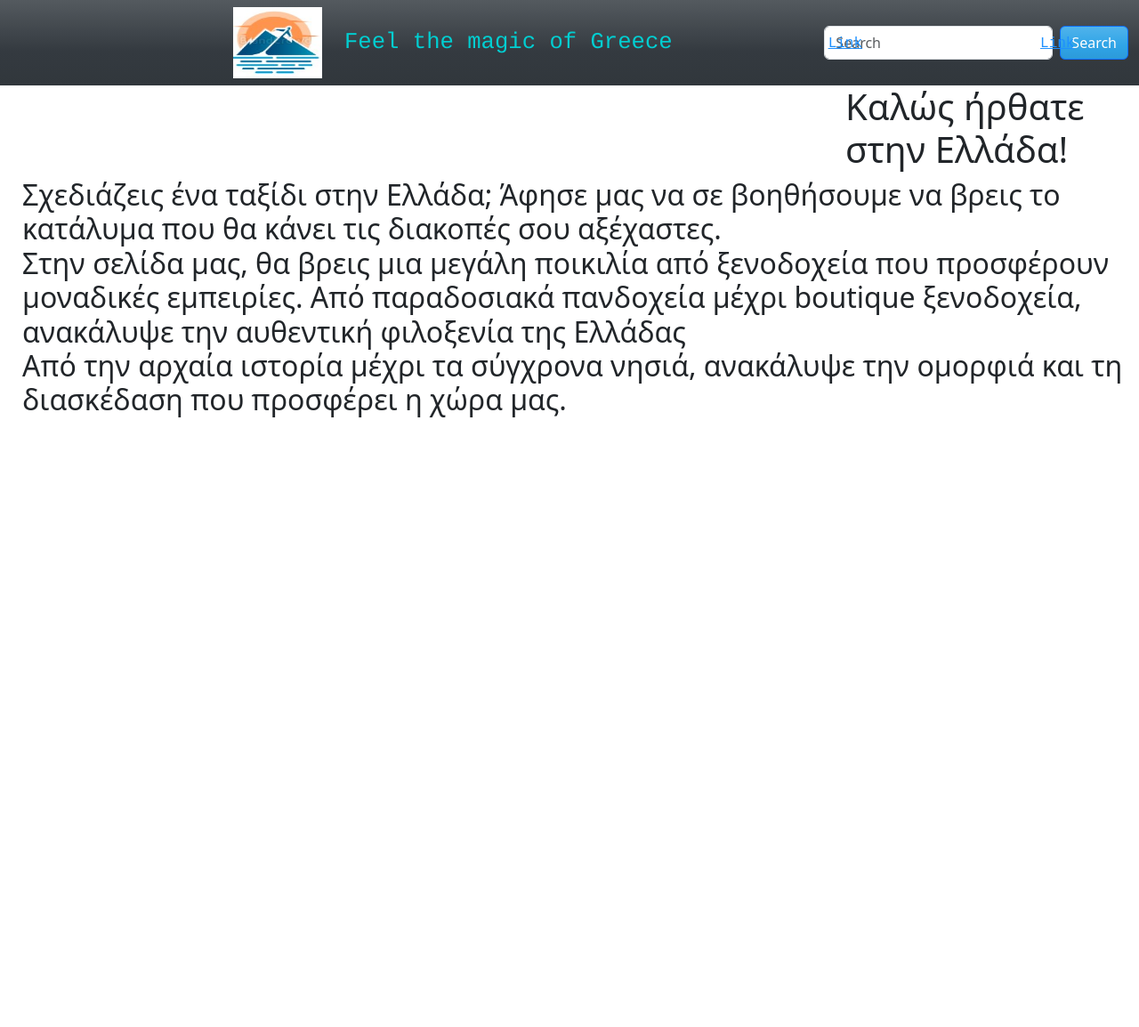
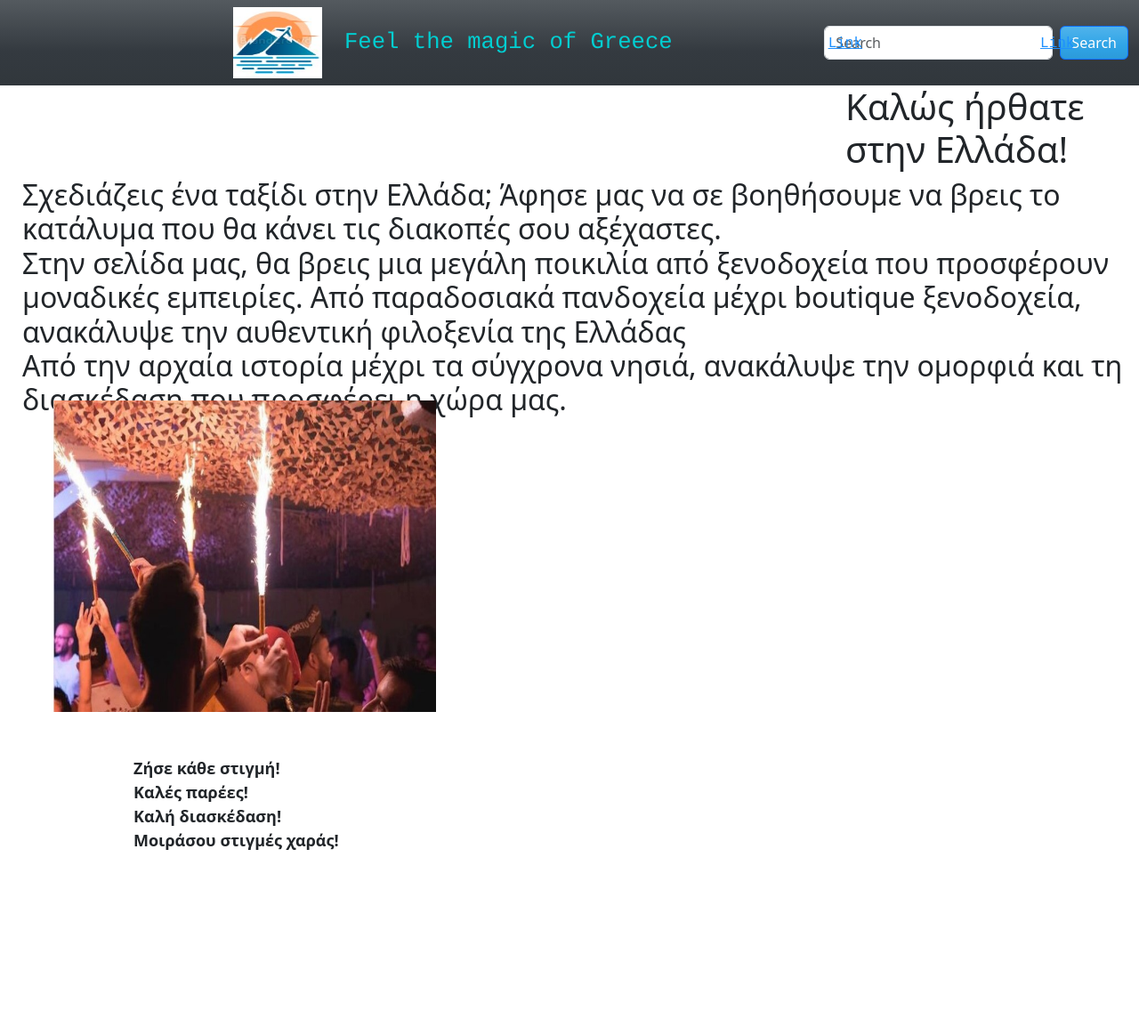
Before and after one commit to DimitrisTakos/diploma-thesis, a Django app: page / in a window 1280 px wide; the page is wider, and only the part inside the window is pictured. Shown: the top 1154 px of that part at 89% size. Run offline with Django 5.2, Linux system fonts and the light colour scheme; some libraries are stand-ins or nearby versions.

Commit message:
Creation main page

```diff
--- a/tourism/templates/tourism/main_page.html
+++ b/tourism/templates/tourism/main_page.html
@@ -25,6 +25,19 @@
             position: relative;
             margin-bottom: 350px;
             margin-left: 25px;
+        }
+
+        .entertainment {
+            position: absolute;
+            top: 450px;
+            margin-left: 60px;
+        }
+        .fun {
+            position: absolute;
+            bottom: 250px;
+            top: 850px;
+            margin-left: 150px;
+            font-size: large;
         }
 
         .lang {
@@ -105,6 +118,8 @@
     <h2 class="h2">Σχεδιάζεις ένα ταξίδι στην Ελλάδα; Άφησε μας να σε βοηθήσουμε να βρεις το κατάλυμα που θα κάνει τις διακοπές σου αξέχαστες.<br>
         Στην σελίδα μας, θα βρεις μια μεγάλη ποικιλία από ξενοδοχεία που προσφέρουν μοναδικές εμπειρίες. Από παραδοσιακά πανδοχεία μέχρι boutique ξενοδοχεία, ανακάλυψε την αυθεντική φιλοξενία της Ελλάδας<br>
         Από την αρχαία ιστορία μέχρι τα σύγχρονα νησιά, ανακάλυψε την ομορφιά και τη διασκέδαση που προσφέρει η χώρα μας.</h2>
+    <p class="fun"><b>Ζήσε κάθε στιγμή!<br>Καλές παρέες!<br>Καλή διασκέδαση!<br>Μοιράσου στιγμές χαράς!</b></p>
+
 </div>
 <!-- Carousel -->
 <div id="demo" class="carousel slide" data-bs-ride="carousel">
@@ -137,6 +152,8 @@
     <span class="carousel-control-next-icon"></span>
   </button>
 </div>
-
+<div>
+    <img src="{% static 'images/Entertainment.jpg' %}" alt="entertainment" class="entertainment" style="width:430px; height:350px;">
+</div>
 </body>
 </html>
```
